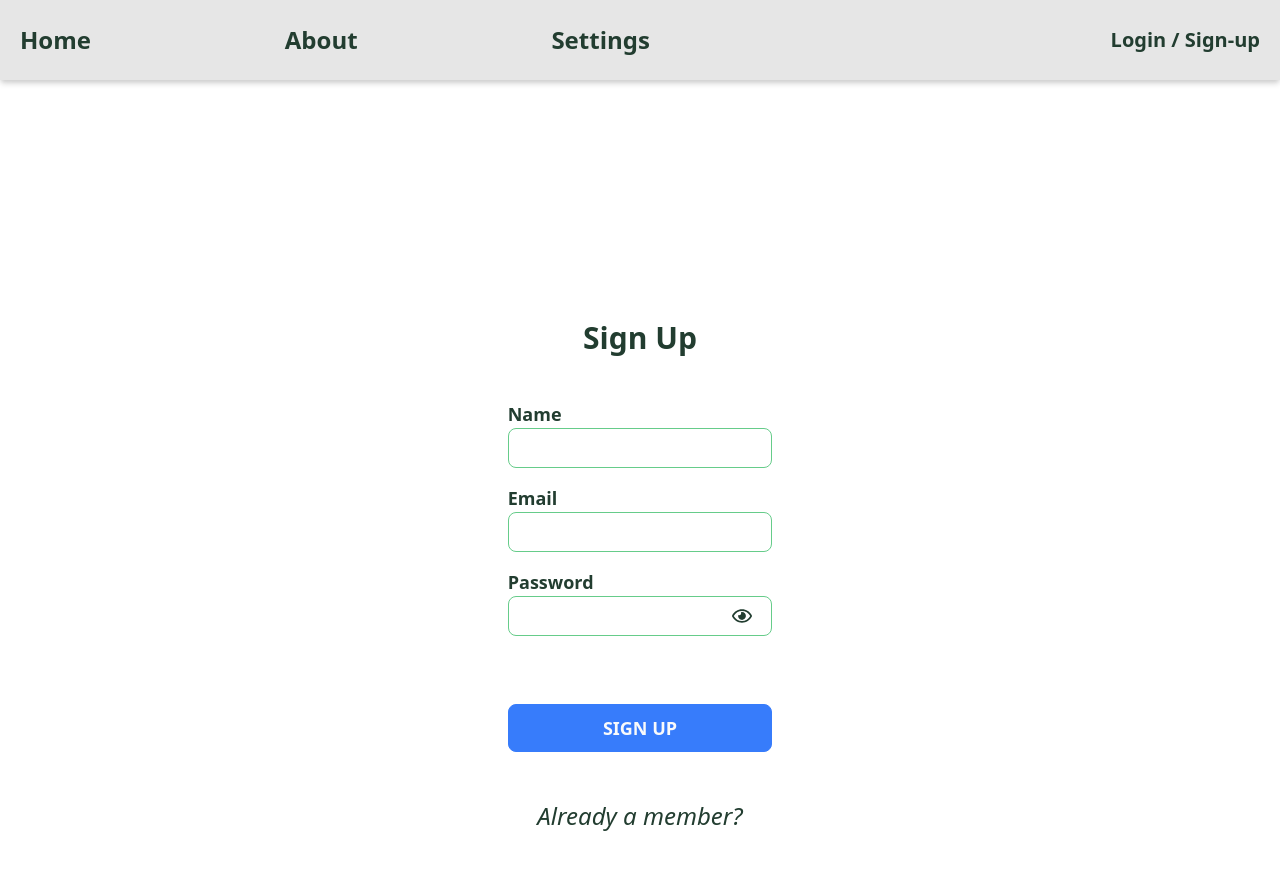
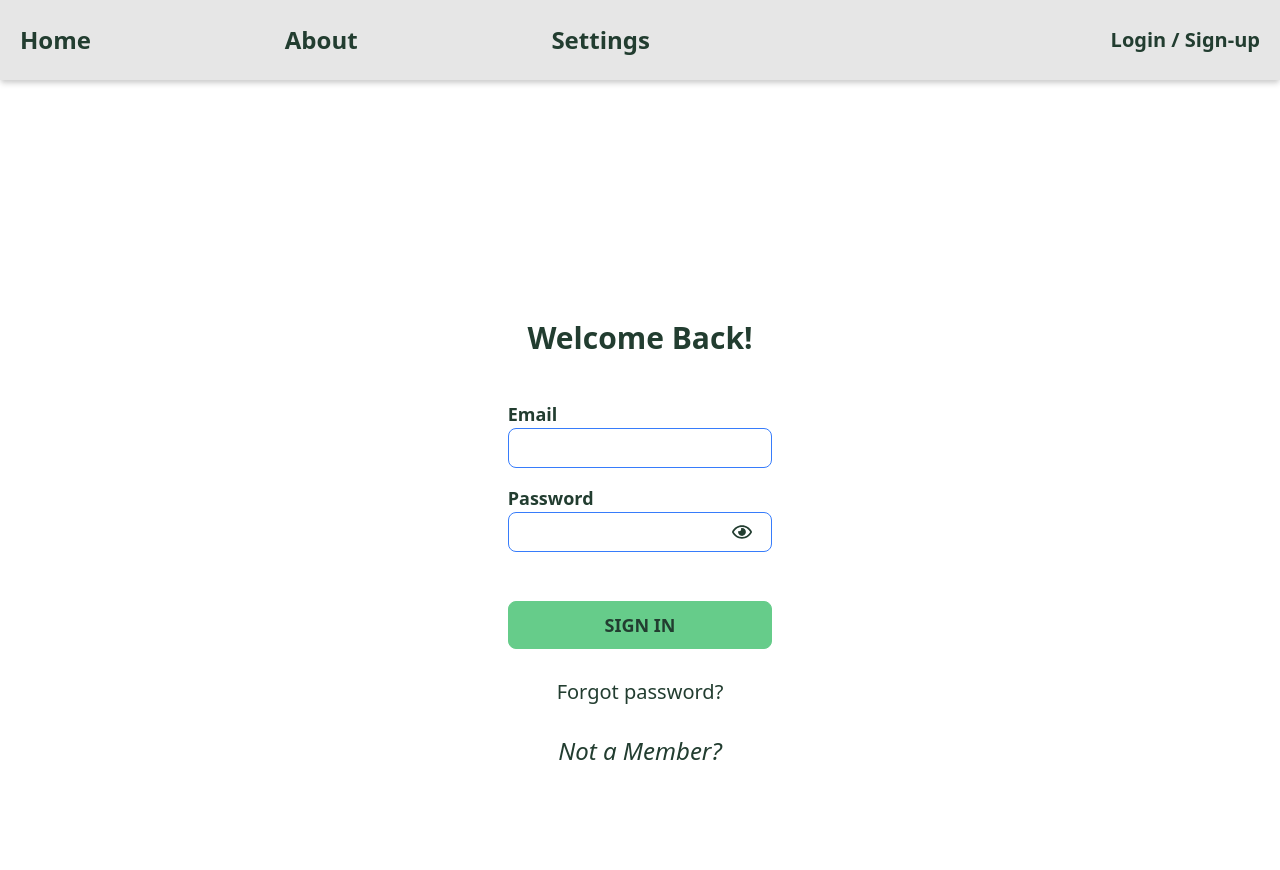
Before and after one commit to CodyMurr/react-budget, a React (Vite) app: page /auth in a window 1280 px wide. Shown: the top 870 px of the page. Built offline with nearby package versions, Linux system fonts and the light colour scheme; the HTML template or start-up script is replaced by a standard one.

Commit message:
update navbar

```diff
--- a/src/components/Navbar.jsx
+++ b/src/components/Navbar.jsx
@@ -1,6 +1,7 @@
 import { Link } from 'react-router-dom';
 import { useContext } from 'react';
 import { capitalizeFirst } from '../utilities/helper';
+import { FaUserCircle } from 'react-icons/fa';
 import UserContext from '../context/UserContext';
 
 export default function Navbar() {
@@ -19,9 +20,12 @@ export default function Navbar() {
             <li>Settings</li>
           </Link>
         </ul>
-        <div className='flex w-1/2 justify-end items-center text-primary-content text-xl font-bold pr-5'>
+        <div className='flex flex-col w-1/2 justify-center items-end text-primary-content text-xl font-bold pr-5'>
           {user ? (
-            <h4>Welcome, {user.displayName}!</h4>
+            <div className='flex flex-col w-1/4 h-full justify-between items-center'>
+              <FaUserCircle size={30} />
+              <p>{user.displayName}</p>
+            </div>
           ) : (
             <Link to='/auth'>Login / Sign-up</Link>
           )}
--- a/src/components/SignIn.jsx
+++ b/src/components/SignIn.jsx
@@ -91,10 +91,16 @@ export default function SignIn({ showPassword, toggleLogin, togglePassword }) {
             Sign In
           </button>
           <Link to='/forgot-password' className='w-3/5 text-center'>
-            <p className='italic text-2xl cursor-pointer hover:underline hover:text-secondary'>
+            <p className='text-xl cursor-pointer hover:underline hover:text-secondary'>
               Forgot password?
             </p>
           </Link>
+          <p
+            className='italic text-2xl cursor-pointer hover:underline hover:text-secondary'
+            onClick={toggleLogin}
+          >
+            Not a Member?
+          </p>
         </div>
       </form>
     </div>
--- a/src/pages/AuthPage.jsx
+++ b/src/pages/AuthPage.jsx
@@ -3,7 +3,7 @@ import SignUp from '../components/SignUp';
 import SignIn from '../components/SignIn';
 
 export default function AuthPage() {
-  const [showLogin, setShowLogin] = useState(false);
+  const [showLogin, setShowLogin] = useState(true);
   const [showPassword, setShowPassword] = useState(false);
 
   function toggleLogin() {
```
